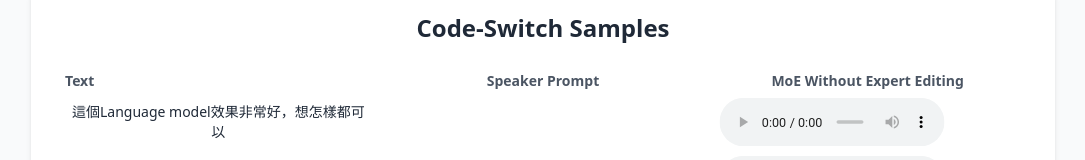
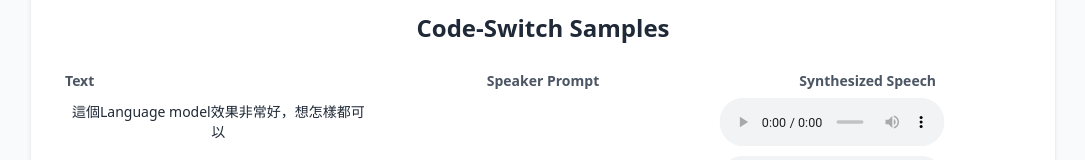
Before and after one commit to liyangfadeaway/liyang.github.io, a plain HTML site: page ttsdemo/index.html in a window 1280 px wide. Shown: the part 396-556 px from the top of the page, without its empty margins (97-1182 px from the left). Drawn offline with nearby package versions, Linux system fonts and the light colour scheme.

Commit message:
Update index.html

```diff
--- a/ttsdemo/index.html
+++ b/ttsdemo/index.html
@@ -90,7 +90,7 @@
           <tr class="text-left font-semibold text-sm text-gray-600">
             <th class="w-[40%] px-2">Text</th>
             <th class="w-[80px] px-2 text-center">Speaker Prompt</th>
-            <th class="w-[20%] px-2 text-center">MoE Without Expert Editing</th>
+            <th class="w-[20%] px-2 text-center">Synthesized Speech</th>
           </tr>
         </thead>
         <tbody class="text-sm">
```
